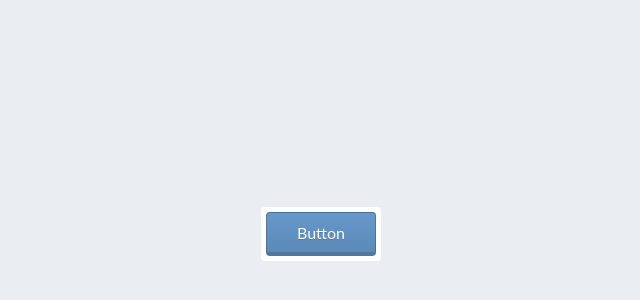
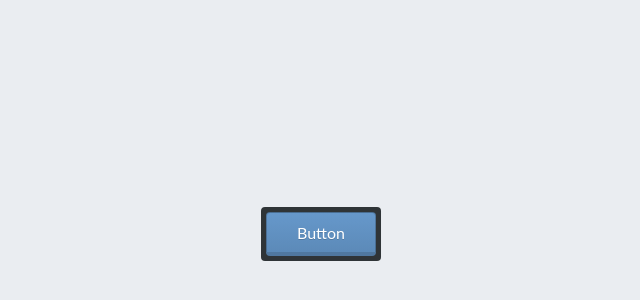
Before and after one commit to banister/banister.github.io, a plain HTML site: page index.html in a window 1280 px wide. Shown: the part 166-466 px from the top of the page, without its empty margins (319-959 px from the left). Drawn offline with Linux system fonts and the light colour scheme.

Commit message:
Try to use darkmode background

```diff
--- a/css/styles.css
+++ b/css/styles.css
@@ -70,7 +70,7 @@ pre .att {color: #a6a926;} /* attribute */
 pre .val {color: #e6db74;} /* value */
 
 .btn-container, .container {
-	background-color: white;
+	background-color: #2f3437;
 	border-radius: 4px;
 	text-align: center;
 	margin-bottom: 40px;
```
